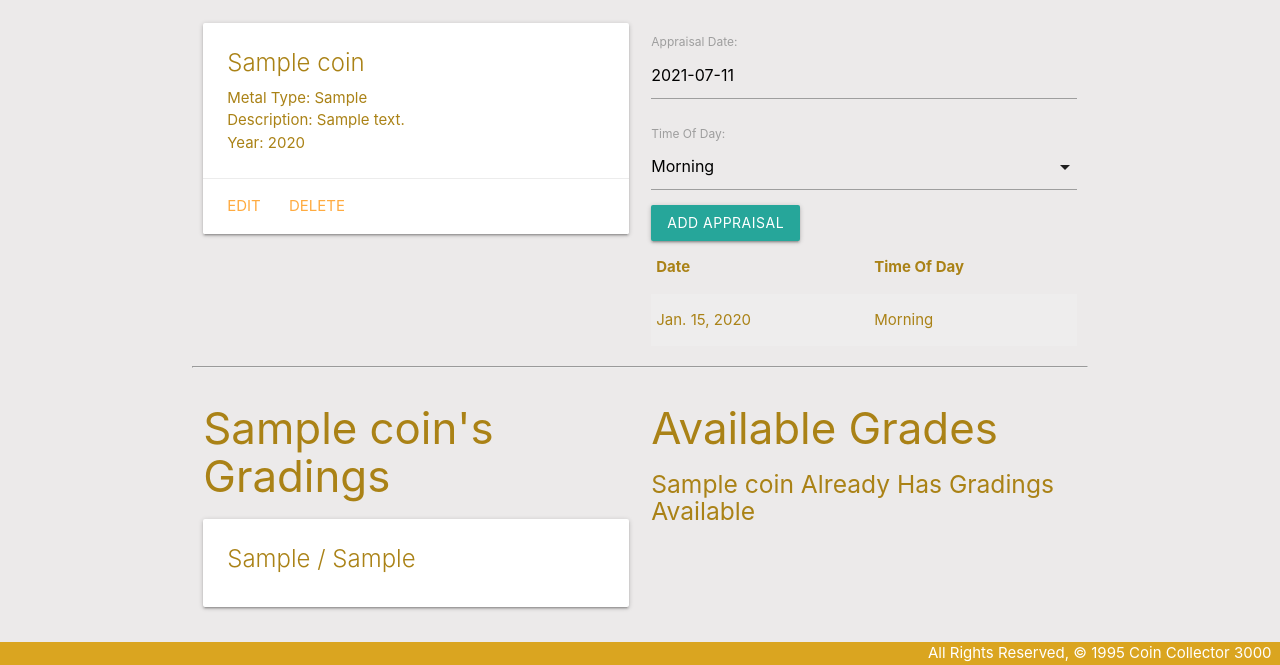
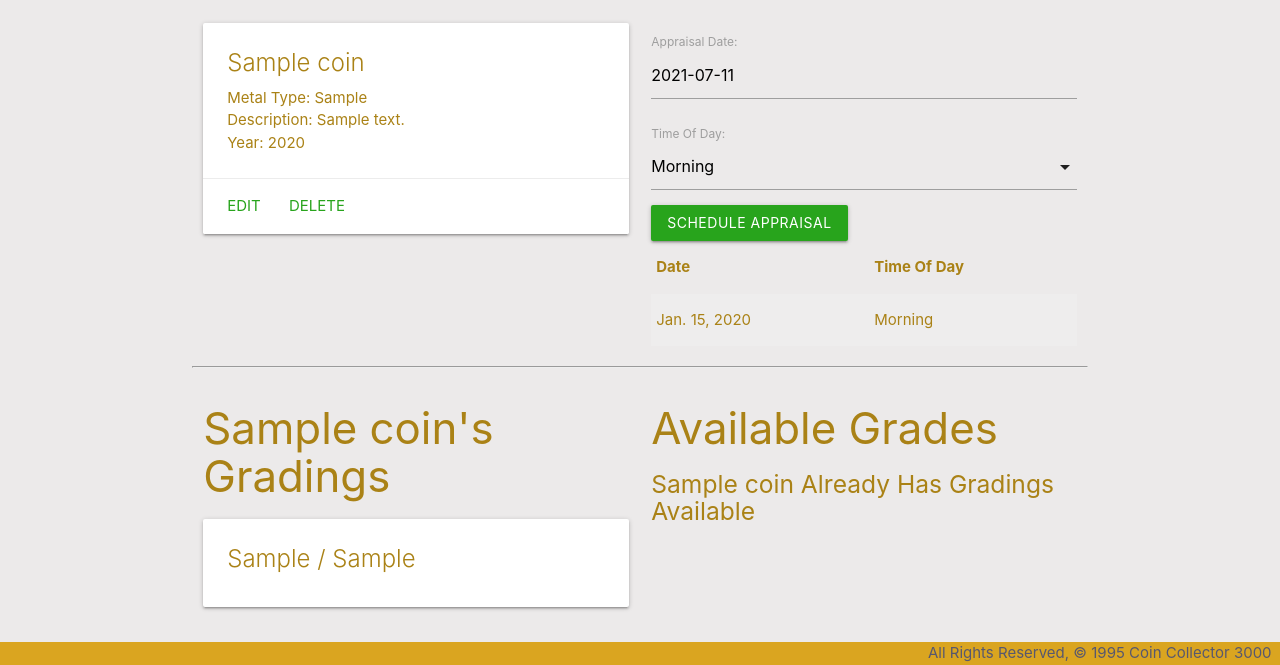
Before and after one commit to awojdyla89/Coin-Collector, a Django app: page /coins/1/ in a window 1280 px wide. Shown: the part 185-850 px from the top of the page. Run offline with Django 3.2, Linux system fonts and the light colour scheme; a user stored in the database is signed in; tables that the repository leaves empty hold one stand-in row (values such as "Sample post").

Commit message:
styling buttons- detail.html

```diff
--- a/main_app/static/css/style.css
+++ b/main_app/static/css/style.css
@@ -27,6 +27,20 @@ body {
 
   footer.page-footer {
     background-color: goldenrod;
+    color: rgb(88, 88, 110);
     padding-top: 0;
     text-align: right;
   }
+
+  #add-appraisal-btn{
+    background-color: rgb(40, 164, 28);
+
+  }
+
+  #add-grading-btn{
+    background-color: rgb(40, 164, 28);
+  }
+
+  #coin-modify-btn{
+    color: rgb(40, 164, 28);
+  }
--- a/main_app/templates/coins/detail.html
+++ b/main_app/templates/coins/detail.html
@@ -20,8 +20,8 @@
         </div>
 
         <div class="card-action">
-          <a href="{% url 'coins_update' coin.id %}">Edit</a>
-          <a href="{% url 'coins_delete' coin.id %}">Delete</a>
+          <a id="coin-modify-btn" href="{% url 'coins_update' coin.id %}">Edit</a>
+          <a id="coin-modify-btn" href="{% url 'coins_delete' coin.id %}">Delete</a>
         </div>
 
       </div>
@@ -32,7 +32,7 @@
     <form action="{% url 'add_appraisals' coin.id %}" method="post">
         {% csrf_token %}
         {{ appraisals_form.as_p }}
-        <input type="submit" class="btn" value="Add Appraisal">
+        <input type="submit" class="btn" id="add-appraisal-btn" value="Schedule Appraisal">
       </form>
 
 
@@ -84,7 +84,7 @@
             <div class="card-action">
               <form action="{% url 'assoc_grading' coin.id grade.id%}" method="post">
                 {% csrf_token %}
-                <button type="submit" class="btn">Add</button>
+                <button type="submit" class="btn" id="add-grading-btn">Add</button>
               </form>
             </div>
           </div>
```
